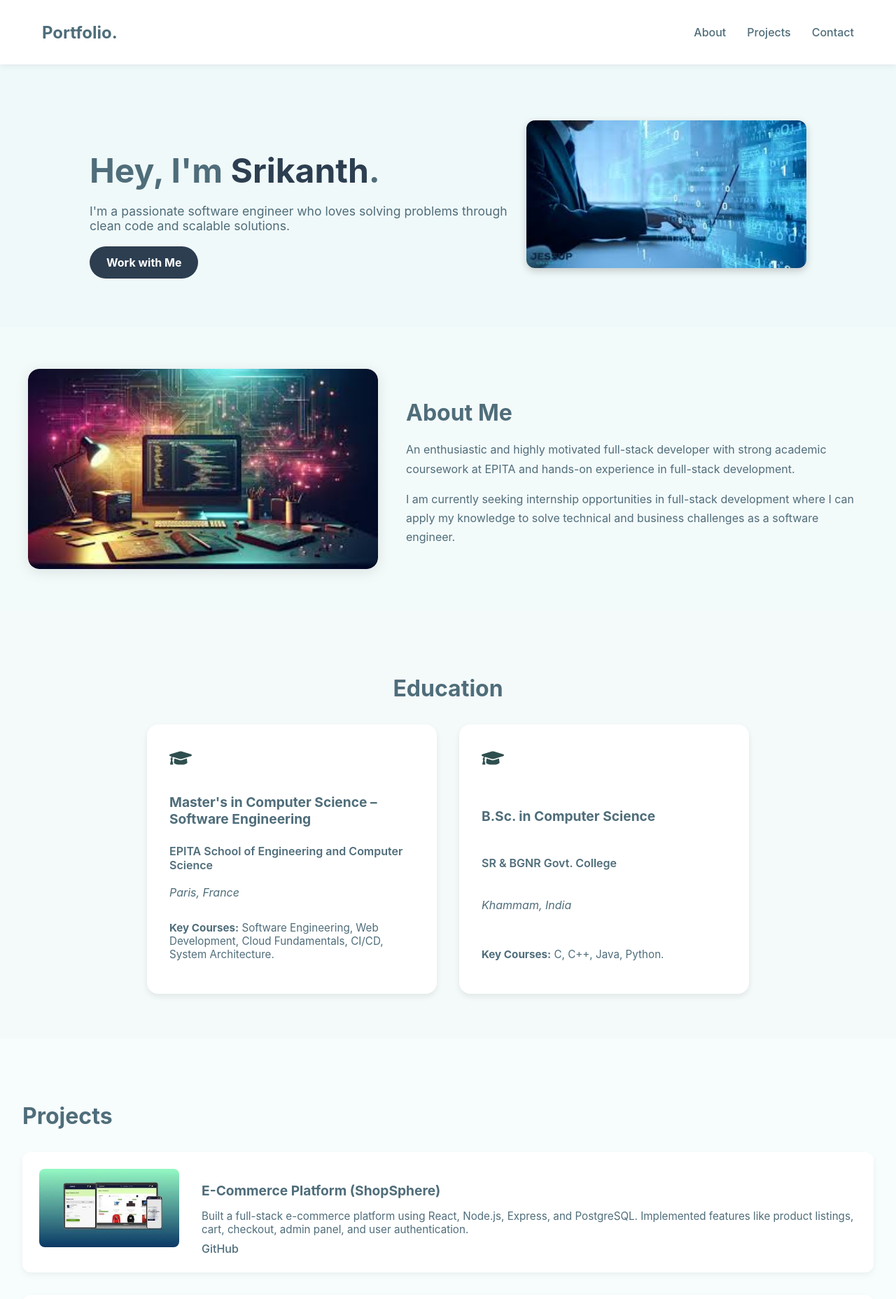
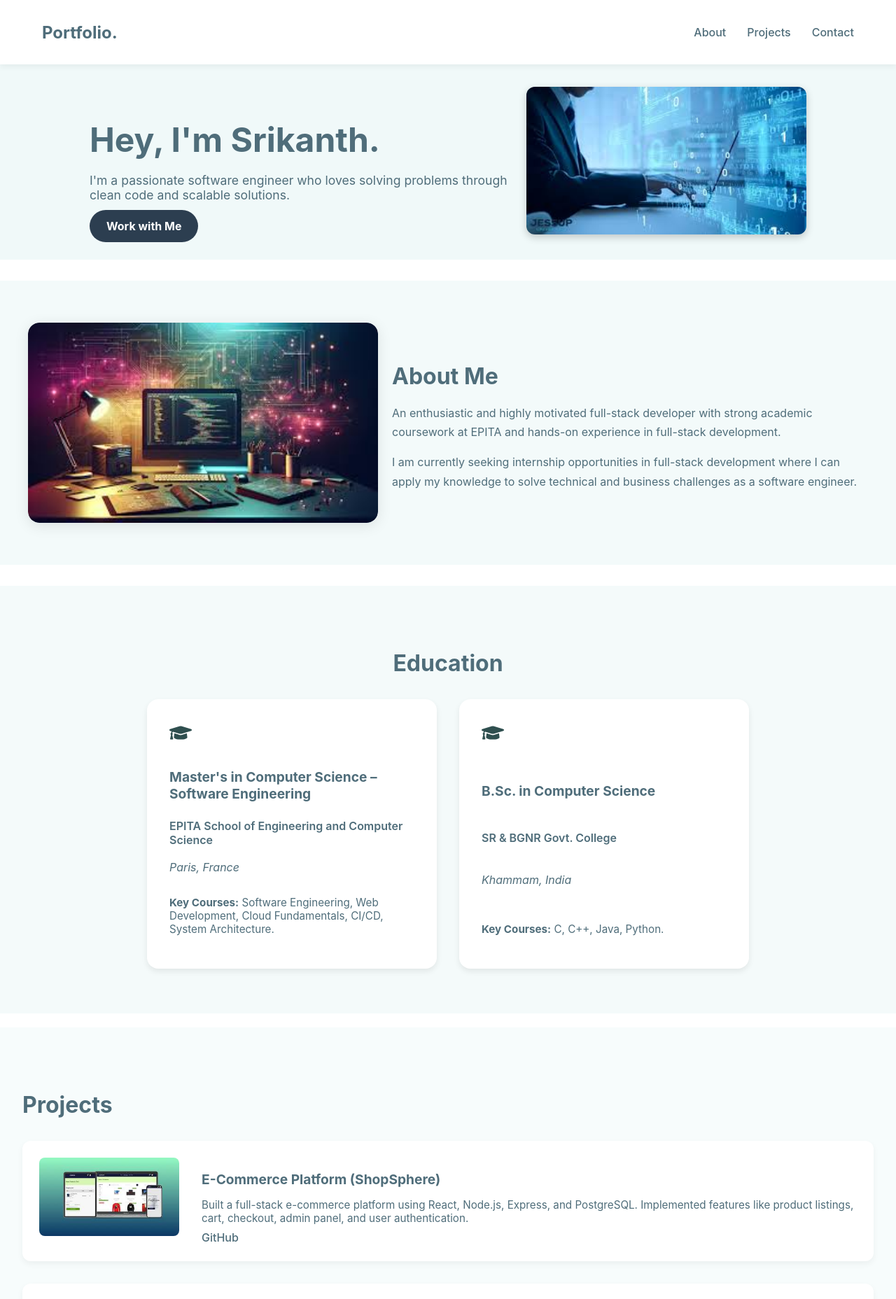
Before and after one commit to Srikanth515341/Portfolio, a React (Create React App) app: page / in a window 1280 px wide. Shown: the top 1856 px of the page at 70% size. Built offline with nearby package versions, Linux system fonts and the light colour scheme.

Commit message:
Added spacing between sections and updated styles

```diff
--- a/src/styles/About.module.css
+++ b/src/styles/About.module.css
@@ -1,3 +1,10 @@
+.about {
+  padding: 60px 20px;
+  background-color: #f3fafa;
+  margin-top: 20px; /* Space between Hero and About */
+  margin-bottom: 30px; /* Added space between About and next sections */
+}
+
 .about {
   padding: 60px 20px;
   background-color: #f3fafa;
@@ -10,7 +17,7 @@
   align-items: center;
   justify-content: space-between;
   flex-wrap: wrap;
-  gap: 40px;
+  gap: 20px; /* Reduced gap */
 }
 
 .image {
@@ -37,12 +44,12 @@
 .text h2 {
   font-size: 32px;
   margin-bottom: 20px;
-  color: #4F6D7A; /* Updated color to match your preferred text color */
+  color: #4F6D7A; /* Text color */
 }
 
 .text p {
   font-size: 16px;
   line-height: 1.7;
-  color: #4F6D7A; /* Updated color to match your preferred text color */
+  color: #4F6D7A; /* Text color */
   margin-bottom: 15px;
 }
--- a/src/styles/Certifications.module.css
+++ b/src/styles/Certifications.module.css
@@ -55,3 +55,9 @@
 .viewButton:hover {
   background-color: #3a4f52; /* Darker shade of the color on hover */
 }
+
+.certificationsSection {
+  padding: 50px 0;
+  background-color: #f8f9fa;
+  margin-bottom: 30px; /* Space between Certifications and Languages */
+}
--- a/src/styles/Contact.module.css
+++ b/src/styles/Contact.module.css
@@ -55,3 +55,9 @@
   margin-right: 10px;
   color: #4F6D7A; /* Updated color to match the second image */
 }
+.contact {
+  padding: 50px 20px;
+  background-color: #f8f9fa;
+  margin-top: 20px; /* Space between Projects and Contact */
+  margin-bottom: 30px; /* Space before footer */
+}
--- a/src/styles/Hero.module.css
+++ b/src/styles/Hero.module.css
@@ -2,30 +2,27 @@
   display: flex;
   justify-content: space-between;
   align-items: center;
-  padding: 5rem 10%;
+  padding: 2rem 10%; /* Reduced padding for less space */
   background-color: #f0f9f9;
   flex-wrap: wrap;
 }
 
 .content {
   max-width: 600px;
+  margin: 0; /* Removed extra margin */
 }
 
 .content h1 {
   font-size: 3rem;
   font-weight: 700;
   margin-bottom: 1rem;
-  color: #4F6D7A; /* Updated color to match your preferred text color */
-}
-
-.content h1 span {
-  color: #2c3e50;
+  color: #4F6D7A; /* Text color */
 }
 
 .content p {
   font-size: 1.1rem;
-  margin-bottom: 2rem;
-  color: #4F6D7A; /* Updated color to match your preferred text color */
+  margin-bottom: 1.5rem; /* Reduced margin for tighter text */
+  color: #4F6D7A; /* Text color */
 }
 
 .cta {
@@ -42,3 +39,12 @@
   border-radius: 12px;
   box-shadow: 0 4px 12px rgba(0, 0, 0, 0.2);
 }
+.hero {
+  display: flex;
+  justify-content: space-between;
+  align-items: center;
+  padding: 2rem 10%;
+  background-color: #f0f9f9;
+  flex-wrap: wrap;
+  margin-bottom: 30px; /* Added space between Hero and About sections */
+}
--- a/src/styles/Languages.module.css
+++ b/src/styles/Languages.module.css
@@ -53,3 +53,9 @@
   color: #4F6D7A; /* Updated text color to match the second image */
   margin-top: 5px;
 }
+
+.languagesSection {
+  padding: 50px 0;
+  background-color: #eef6f7;
+  margin-bottom: 30px; /* Space between Languages and Contact Me */
+}
--- a/src/styles/Projects.module.css
+++ b/src/styles/Projects.module.css
@@ -48,3 +48,9 @@
 .details a:hover {
   text-decoration: underline;
 }
+.projects {
+  padding: 4rem 2rem;
+  background-color: #f7fcfc;
+  margin-top: 20px; /* Space between About and Projects */
+  margin-bottom: 30px; /* Space between Projects and next section */
+}
--- a/src/styles/Skills.module.css
+++ b/src/styles/Skills.module.css
@@ -52,3 +52,9 @@
   color: #4F6D7A; /* Updated paragraph color */
   line-height: 1.5;
 }
+
+.skills {
+  padding: 4rem 2rem;
+  background-color: #eef6f7;
+  margin-bottom: 30px; /* Added space between Skills and Certifications */
+}
```
